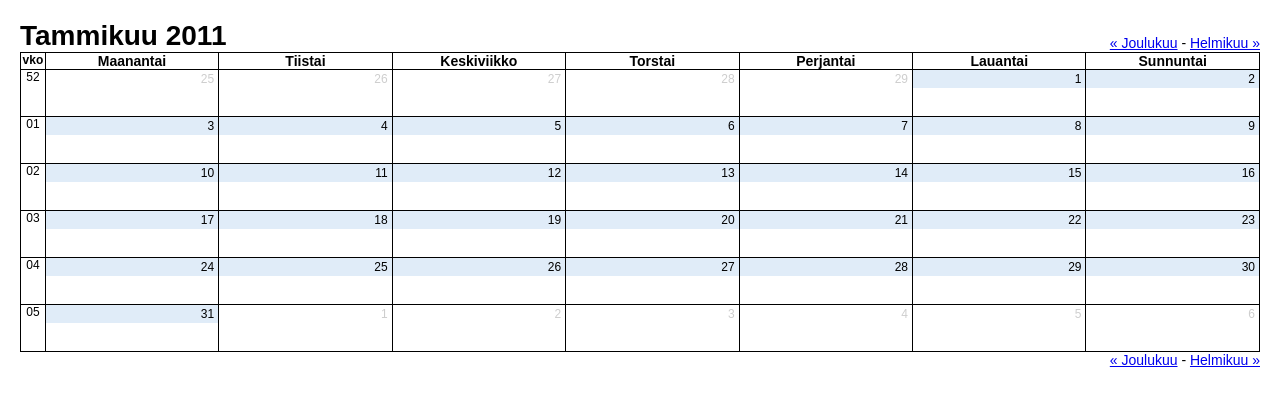
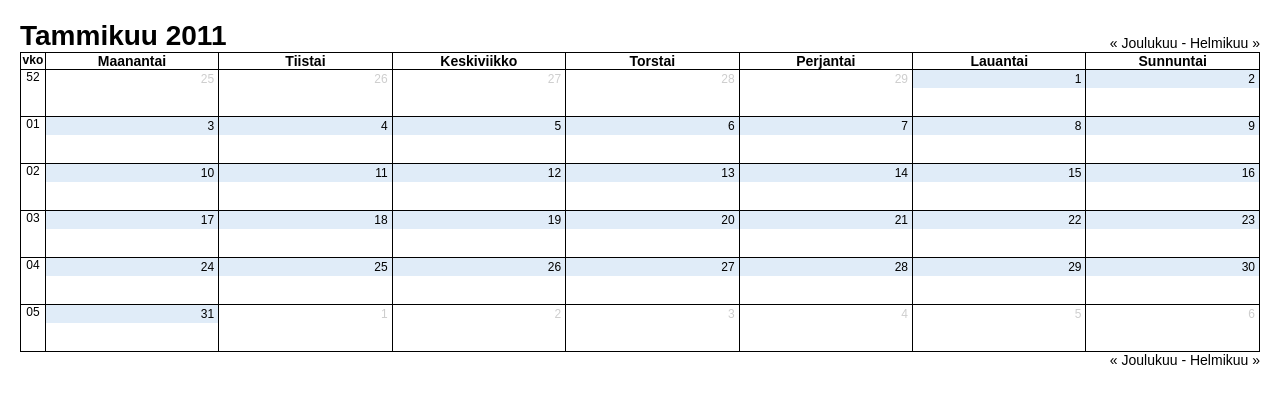
Before and after one commit to MarkoKaartinen/MarkoCodes, a PHP site: page /?m=1 in a window 1280 px wide. Shown: the top 406 px of the page. Run offline with PHP 8.4, Linux system fonts and the light colour scheme; data that the repository does not hold is empty.

Commit message:
oops forgotted some styles

```diff
--- a/Cal/style.css
+++ b/Cal/style.css
@@ -23,6 +23,11 @@ body {
 	text-align: right;
 	font-size: 14px;
 	width: 20%;
+}
+
+#calControls a {
+	text-decoration: none;
+	color: #000000;
 }
 
 .calClear {
```
